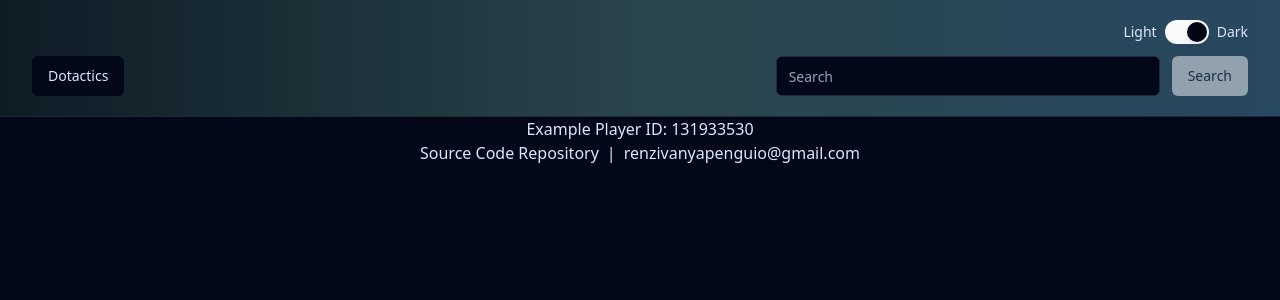
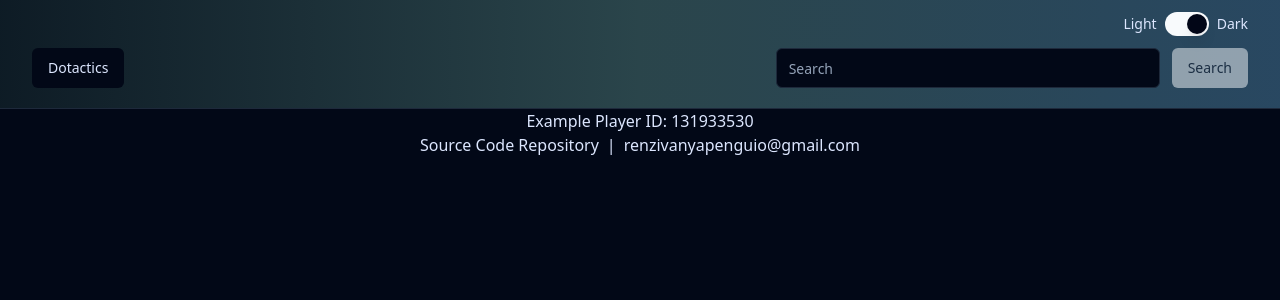
Before and after one commit to renzivan/reactjs-dota2-profile-tracker, a React (Vite) app: page / in a window 1280 px wide. Shown: the top 300 px of the page. Built offline with nearby package versions, Linux system fonts and the light colour scheme; no server answers.

Commit message:
updated padding for header

```diff
--- a/src/components/Header/index.tsx
+++ b/src/components/Header/index.tsx
@@ -40,7 +40,7 @@ export default function Header() {
   console.log('darkMode: ', darkMode)
 
   return (
-    <div className="gradient-bg py-5 border-b">
+    <div className="gradient-bg pt-3 pb-5 border-b">
       <div className="container">
         <div className="flex justify-end items-center gap-2 mb-3">
           <Label htmlFor="switch-mode">Light</Label>
```
